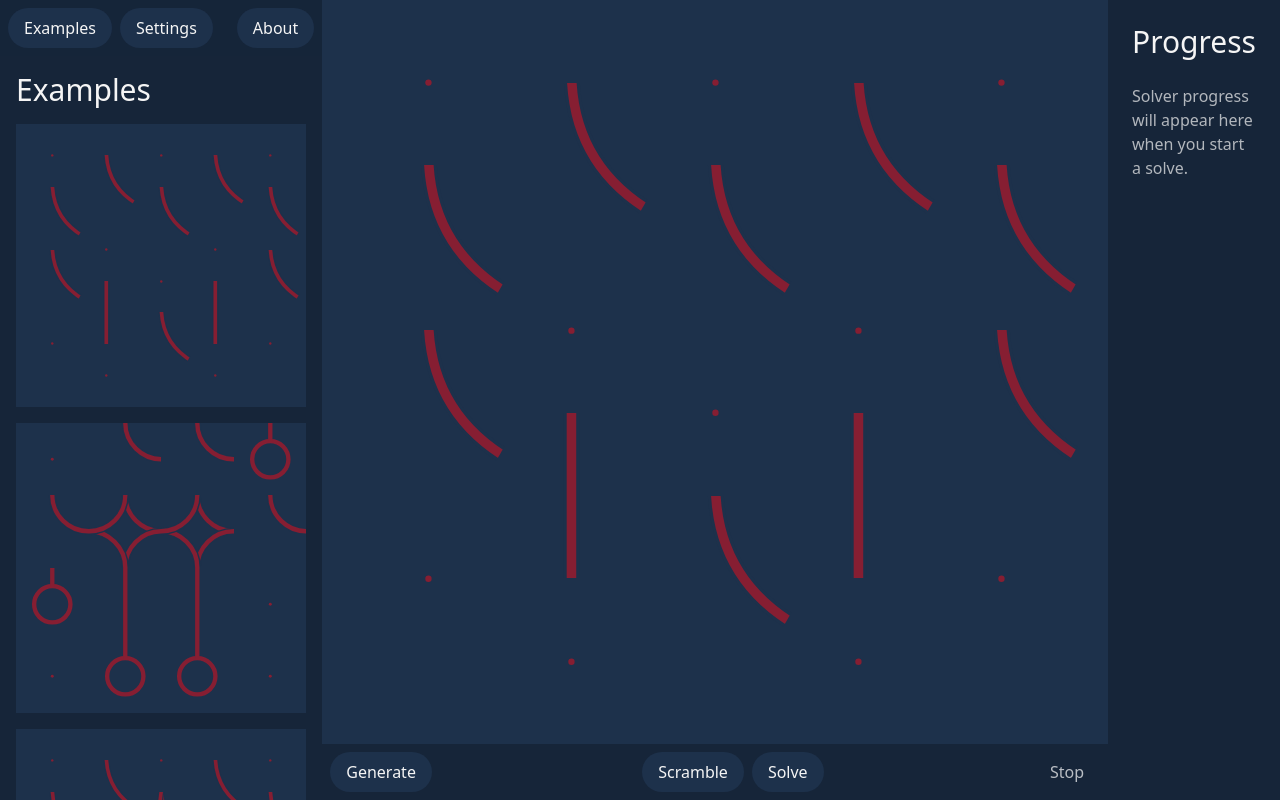
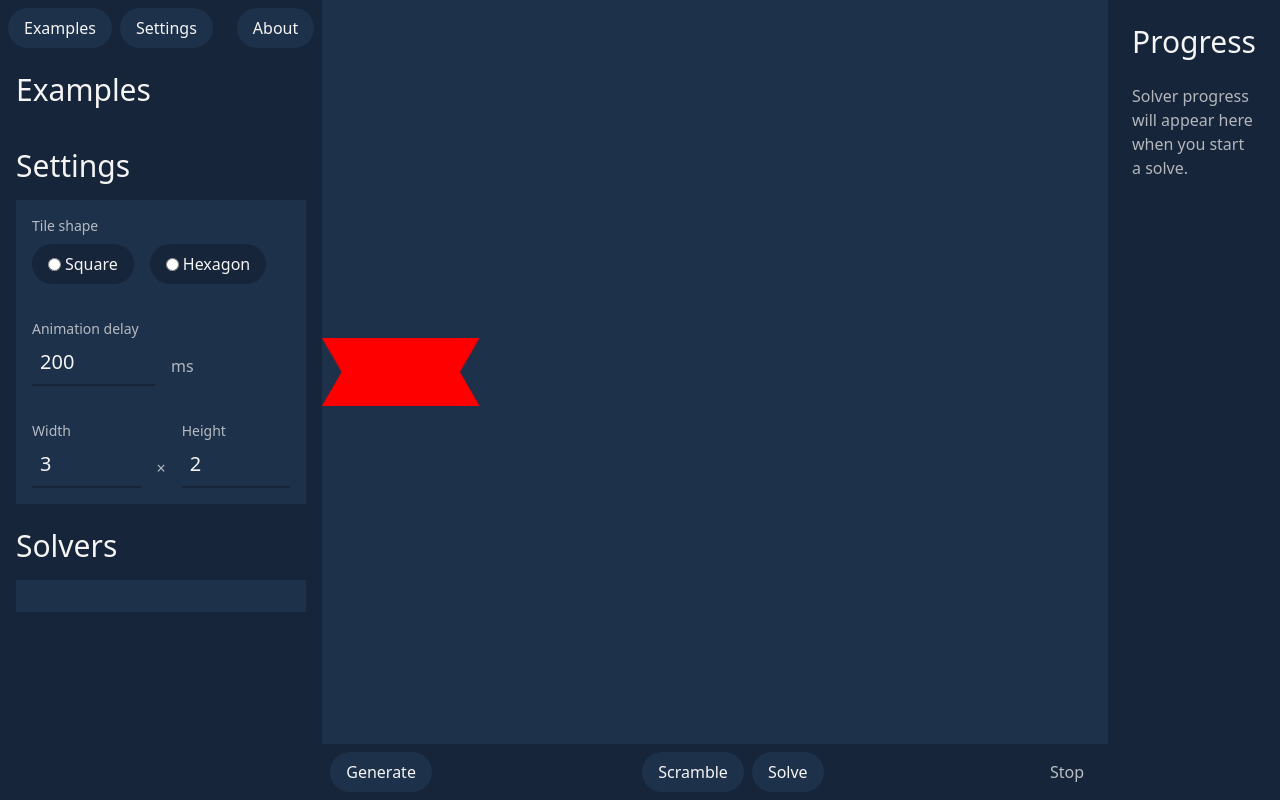
Before and after one commit to tomhooijenga/Infinity-loop-solver, a Vue app: page / in a window 1280 px wide. Built offline with nearby package versions, Linux system fonts and the light colour scheme.

Commit message:
Add triangle board & tile

```diff
--- a/src/App.vue
+++ b/src/App.vue
@@ -21,7 +21,7 @@ export default defineComponent({
   setup() {
     const { loadBoard, generateBoard } = useBoard();
 
-    loadBoard("heart");
+    loadBoard("yeet");
 
     return {
       generateBoard,
--- a/src/boards.ts
+++ b/src/boards.ts
@@ -1,4 +1,5 @@
 import { None } from "@/lib/base/None";
+import * as tri from "@/lib/solver/triangle/tiles";
 import * as sq from "@/lib/solver/square/tiles";
 import * as hex from "@/lib/solver/hex/tiles";
 import { Tile, TileConstructor } from "@/lib/base/Tile";
@@ -8,7 +9,7 @@ import { hexSolver, squareSolver } from "@/solvers";
 import { SolveProgress } from "@/lib/solver/base/SolveProgress";
 
 export interface BoardData {
-  type: "square" | "hex";
+  type: "triangle" | "square" | "hex";
   tiles: Tile[];
   width: number;
   height: number;
@@ -33,6 +34,15 @@ export function constructTiles(
     ),
   };
 }
+
+const yeet = (): BoardData => constructTiles("triangle", 3, [
+  tri.End,
+  tri.Turn,
+  tri.End,
+  tri.End,
+  tri.Turn,
+  tri.End,
+])
 
 const robot = (): BoardData =>
   constructTiles("square", 4, [
@@ -194,11 +204,12 @@ const clover = (): BoardData =>
   ]);
 
 export const boards = {
-  heart,
-  robot,
-  clover,
-  turns,
-  hard,
+  yeet,
+  // heart,
+  // robot,
+  // clover,
+  // turns,
+  // hard,
 };
 
 function solveSquare(tiles: Tile[]) {
--- a/src/components/BoardArea.vue
+++ b/src/components/BoardArea.vue
@@ -23,8 +23,9 @@
 import { defineComponent, ref } from "vue";
 import { BoardData, solve } from "@/boards";
 import Button from "@/components/Button.vue";
+import TriangleGrid from "@/components/triangle/Grid.vue";
+import SquareGrid from "@/components/square/Grid.vue";
 import HexGrid from "@/components/hex/Grid.vue";
-import SquareGrid from "@/components/square/Grid.vue";
 import { useBoard } from "@/use-board";
 import { Tile, TileConstructor } from "@/lib/base/Tile";
 import * as hex from "@/lib/solver/hex/tiles";
@@ -57,8 +58,9 @@ export default defineComponent({
 
   components: {
     Button,
+    TriangleGrid,
+    SquareGrid,
     HexGrid,
-    SquareGrid,
   },
 
   setup() {
--- /dev/null
+++ b/src/components/triangle/Grid.vue
@@ -0,0 +1,78 @@
+<template>
+  <section :style="gridStyle" class="grid overflow-hidden">
+    <Tile
+      v-for="(tile, index) of tiles"
+      :key="tile.type + index"
+      :style="tileStyle(tile, index)"
+      :tile="tile"
+      class="tile transition hover:bg-dark/50"
+      :class="{
+        'bg-[radial-gradient(var(--tw-gradient-stops))] from-red/30 to-light':
+          !tile.solved,
+        'bg-dark/50': isHighlighted(tile),
+      }"
+      @click="$emit('change', index, tile, 1)"
+      @contextmenu.prevent="$emit('change', index, tile, -1)"
+    />
+  </section>
+</template>
+
+<script setup lang="ts">
+import { computed, PropType } from "vue";
+import { Tile as TileType } from "@/lib/base/Tile";
+import Tile from "@/components/triangle/Tile.vue";
+import { useBoard } from "@/use-board";
+
+const props = defineProps({
+  tiles: {
+    type: Array as PropType<TileType[]>,
+    required: true,
+  },
+  x: {
+    type: Number,
+    required: true,
+  },
+  y: {
+    type: Number,
+    required: true,
+  },
+});
+
+defineEmits(["change"]);
+
+const gridStyle = computed(() => {
+  return {
+    "grid-template-columns": `repeat(20, 1fr)`,
+    "grid-template-rows": `repeat(1, 1fr)`,
+    // "aspect-ratio": `${props.x * 2}/${props.y}`,
+  };
+});
+
+function tileStyle(tile: TileType, index: number) {
+  // One tile is 2x3 grid spaces. Grids are 1-indexed.
+
+  const col = {
+    0: 1,
+    1: 2,
+    2: 3
+  }[tile.x];
+
+  return {
+    // gridRow: `${tile.y * 2 + 1 + (tile.x % 2)}`,
+    gridRow: 1,
+    gridColumn: `${col} / span 2`,
+    // transform: `rotate(${tile.direction * 60}deg)`,
+    transform: `rotate(${index % 2 ? 180 : 0}deg)`
+  };
+}
+
+const { isHighlighted } = useBoard();
+</script>
+
+<style scoped>
+.tile {
+  clip-path: polygon(50% 0%, 100% 100%, 0% 100%);
+  will-change: transform, background-color;
+  background: red;
+}
+</style>
--- /dev/null
+++ b/src/components/triangle/Tile.vue
@@ -0,0 +1,20 @@
+<template>
+
+  <svg viewBox="-50 -43.3015 100 86.603" class="w-full h-full">
+    <template v-if="tile.type === 'None'">
+      <circle r="2" class="fill-red" />
+    </template>
+  </svg>
+</template>
+
+<script setup lang="ts">
+import { PropType } from "vue";
+import { Tile } from "@/lib/base/Tile";
+
+defineProps({
+  tile: {
+    type: Object as PropType<Tile>,
+  required: true
+  }
+})
+</script>
--- /dev/null
+++ b/src/lib/solver/triangle/Grid.ts
@@ -0,0 +1,11 @@
+import { Grid as BaseGrid } from "@/lib/base/Grid";
+import { Tile } from "@/lib/base/Tile";
+import { DirectionUtil } from "@/lib/base/DirectionUtil";
+
+export class Grid extends BaseGrid {
+  public directionUtil = new DirectionUtil(3);
+
+  public neighbours(tile: Tile): Tile[] {
+    return [];
+  }
+}
--- /dev/null
+++ b/src/lib/solver/triangle/tiles.ts
@@ -0,0 +1,5 @@
+import { Tile } from "@/lib/base/Tile";
+
+export const End = Tile.fromSides([true, false, false], "End");
+export const Turn = Tile.fromSides([true, true, false], "Turn");
+export const Triangle = Tile.fromSides([true, true, true], "Triangle");
--- a/src/use-board.ts
+++ b/src/use-board.ts
@@ -2,8 +2,10 @@ import { reactive } from "vue";
 import { BoardData, boards } from "@/boards";
 import { Tile } from "@/lib/base/Tile";
 import { Generator } from "@/lib/generator/generator";
+import { Grid as TriangleGrid } from "@/lib/solver/triangle/Grid";
 import { Grid as SquareGrid } from "@/lib/solver/square/Grid";
 import { Grid as HexGrid } from "@/lib/solver/hex/Grid";
+import * as tri from "@/lib/solver/triangle/tiles";
 import * as sq from "@/lib/solver/square/tiles";
 import * as hex from "@/lib/solver/hex/tiles";
 
@@ -26,6 +28,7 @@ function setTile(index: number, tile: Tile) {
 
 function makeGrid() {
   return new {
+    triangle: TriangleGrid,
     square: SquareGrid,
     hex: HexGrid,
   }[board.type]();
@@ -34,6 +37,7 @@ function makeGrid() {
 function generateBoard() {
   const grid = makeGrid();
   const tiles = {
+    triangle: tri,
     square: sq,
     hex: hex,
   }[board.type];
```
